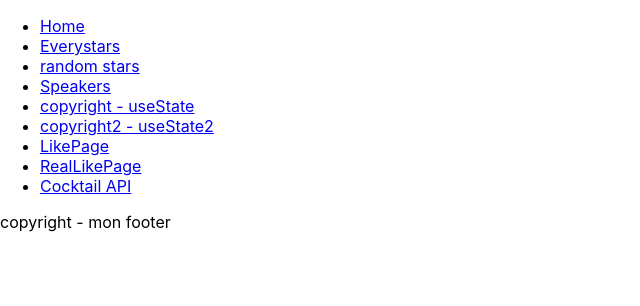
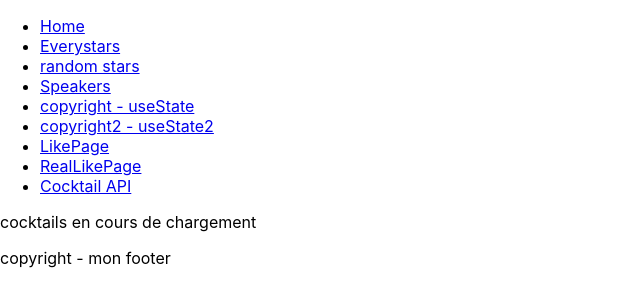
Before and after one commit to v-ina/exo-react-celebrites, a React (Create React App) app: page /cocktail in a window 1280 px wide. Shown: the top 306 px of the page, without its empty margins (0-640 px from the left). Built offline with nearby package versions, Linux system fonts and the light colour scheme; no server answers.

Commit message:
use fetch and useState

```diff
--- a/src/pages/Cocktail.jsx
+++ b/src/pages/Cocktail.jsx
@@ -1,9 +1,12 @@
 import Header from '../components/Header'
 import Footer from '../components/Footer'
+import { useState } from 'react'
 
 function Cocktail(){
 
+    const [cocktails, setCocktails] = useState(null)
 
+    if(!cocktails){
         // on va recuperer API par ce lien
         fetch("https://www.thecocktaildb.com/api/json/v1/1/search.php?s=")
         // attend jusuqu'a fonction fetch() finit son travail(qu'il recupere)
@@ -11,13 +14,31 @@ function Cocktail(){
         .then((response)=>{
             return response.json()
         })
-    .then((json)=>{
-        console.log(json);
+        .then((json)=>{   // les donnees transformees
+            setCocktails(json)
         })
+    }
+
+    // cette fonction 'setCocktails()' nous permet à stocker à 'cocktails' une nouvelle valeur
+    // donc, pour stocker le valeur json, ce qu'on a recuperé par API, on appele fonction 'setCocktails()'
+    // fonction 'setCocktails()' rechere le composant. donc fetch commence depuis le zero
+    // pour eviter ce probeleme, on a mis une condition 'quand cocktails est pas de valeur, fetch fait son travail'
+
 
     return(
         <>
             <Header />
+            <main>
+                {cocktails? (
+                    <p>cocktails pretes</p>
+                ):(
+                    <p>cocktails en cours de chargement</p>
+                )}
+
+                {/* quand cocktail n'a pas de valeur(avant finir de chargement, il aura une valeur de <p>ocktails en cours de chargement</p>)
+                et une fois le chargement est fini, DOM affiche <p>cocktails pretes<p/> */}
+
+            </main>
             <Footer />
         </>
     )
```
Lines whose indentation alone changed are shown as unchanged.
